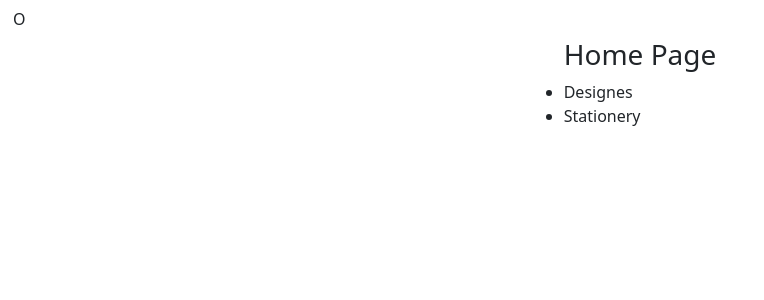
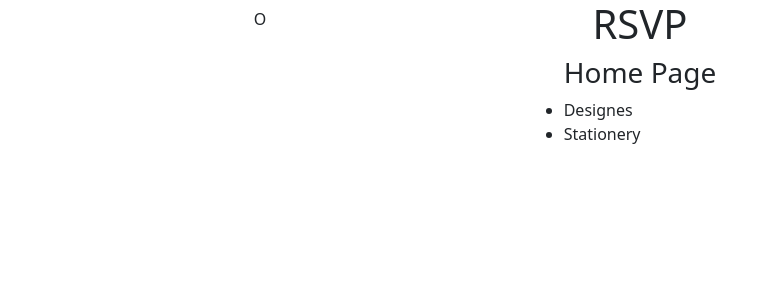
Before and after one commit to Ccuredalerayner/FirstWebsite, a React (Vite) app in the folder CuredaleFoundationWebsite/: page / in a window 1280 px wide. Shown: the top 300 px of the page, without its empty margins (0-764 px from the left). Built offline with nearby package versions, Linux system fonts and the light colour scheme.

Commit message:
fiddleing

```diff
--- a/CuredaleFoundationWebsite/src/App.tsx
+++ b/CuredaleFoundationWebsite/src/App.tsx
@@ -26,13 +26,21 @@ function App() {
 
     return (
         <>
-            <div className="row">
-                <div className="col">
-                    <MenuButton btnColour={colour} onClick={toggleMenu}>
-                        {showMenu === false ? "O" : "X"}
-                    </MenuButton>
+            <div className="container text-center">
+                <div className="row justify-content-start">
+                    <div className="col-4">
+                        <MenuButton btnColour={colour} onClick={toggleMenu}>
+                            {showMenu === false ? "O" : "X"}
+                        </MenuButton>
+                    </div>
+                    <div className="col-4">
+                        <div className="col align-self-start">
+                            <h1>RSVP</h1>
+                        </div>
+                    </div>
                 </div>
             </div>
+
             <div className="d-flex justify-content-center">
                 <div>
                     {showMenu === false && (
```
